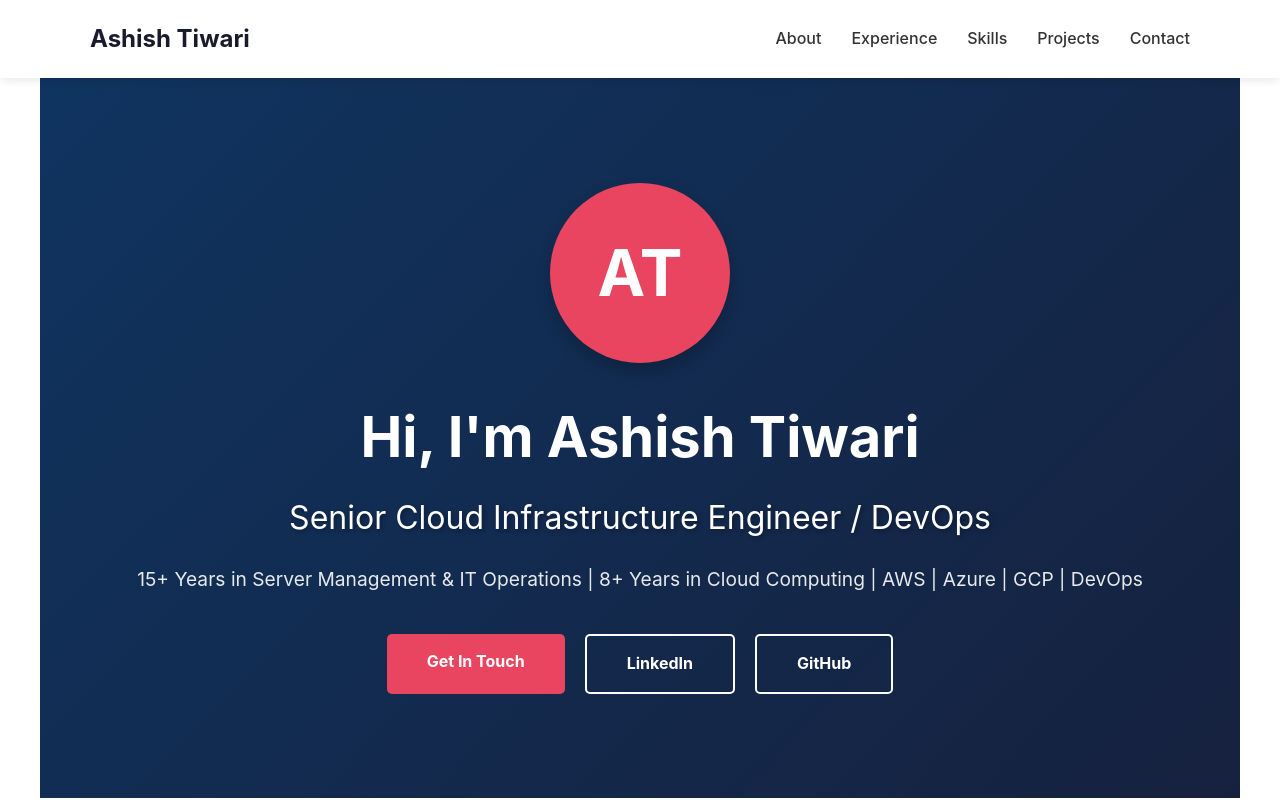
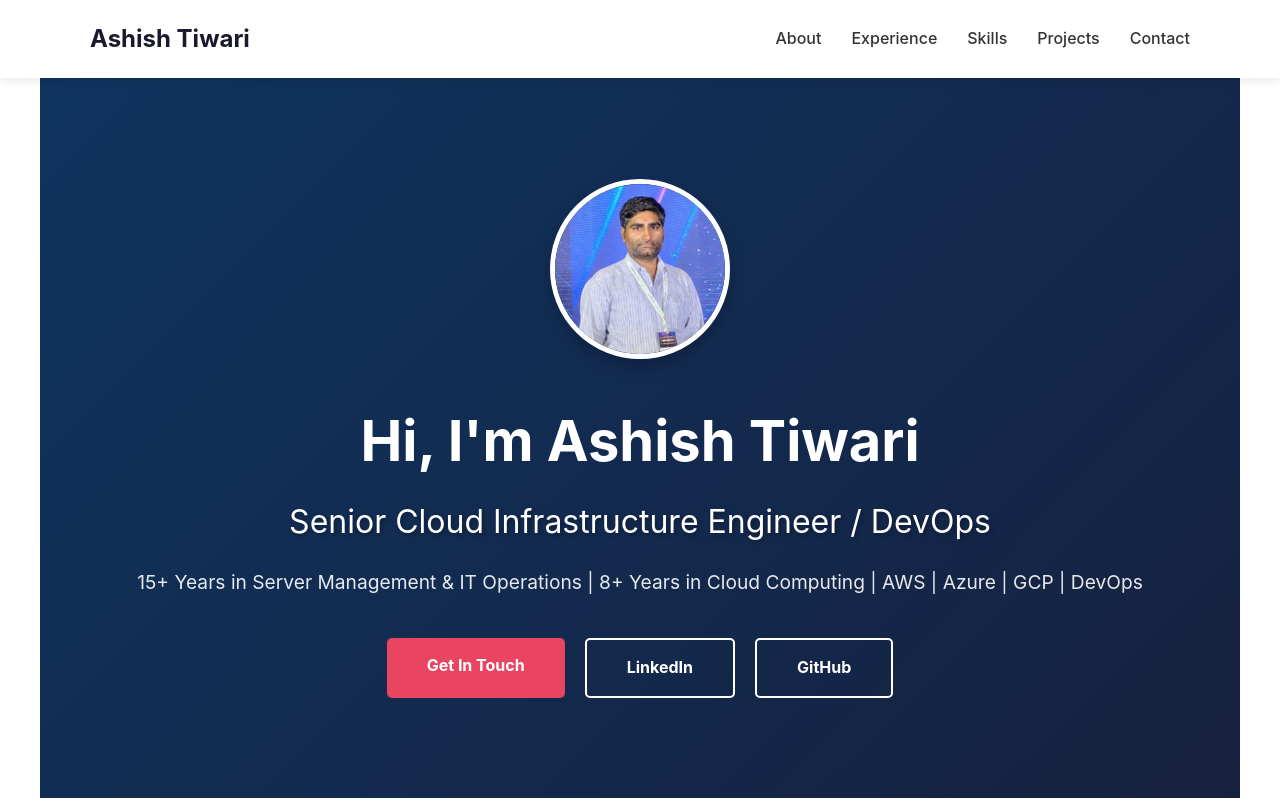
Before and after one commit to ashishworld/AshishTiwari-Profile, a website: page index.html in a window 1280 px wide. Shown: the top 800 px of the page. Drawn offline with Linux system fonts and the light colour scheme.

Commit message:
added public photo

```diff
--- a/index.html
+++ b/index.html
@@ -410,7 +410,7 @@
 
     <section class="hero">
         <div>
-            <div style="width: 180px; height: 180px; border-radius: 50%; background: #e94560; display: flex; align-items: center; justify-content: center; font-size: 4rem; font-weight: bold; color: #fff; margin: 0 auto 30px; box-shadow: 0 8px 16px rgba(0,0,0,0.2);">AT</div>
+            <img src="photograph.png" alt="Ashish Tiwari" class="profile-photo" onerror="this.innerHTML='<div style=\'width: 180px; height: 180px; border-radius: 50%; background: #e94560; display: flex; align-items: center; justify-content: center; font-size: 4rem; font-weight: bold; color: #fff;\'>AT</div>'">
             <h1>Hi, I'm Ashish Tiwari</h1>
             <h2>Senior Cloud Infrastructure Engineer / DevOps</h2>
             <p>15+ Years in Server Management & IT Operations | 8+ Years in Cloud Computing | AWS | Azure | GCP | DevOps</p>
```
